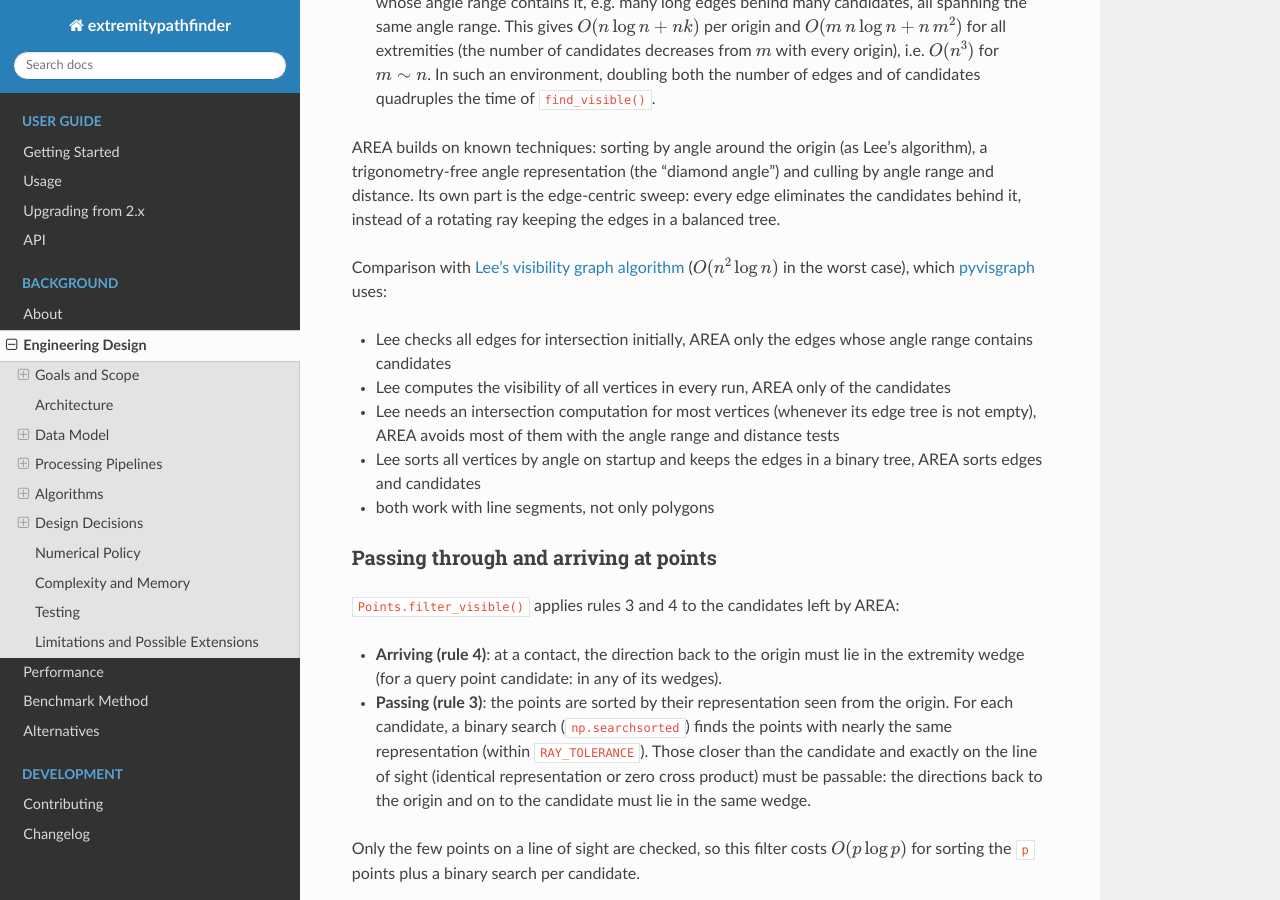
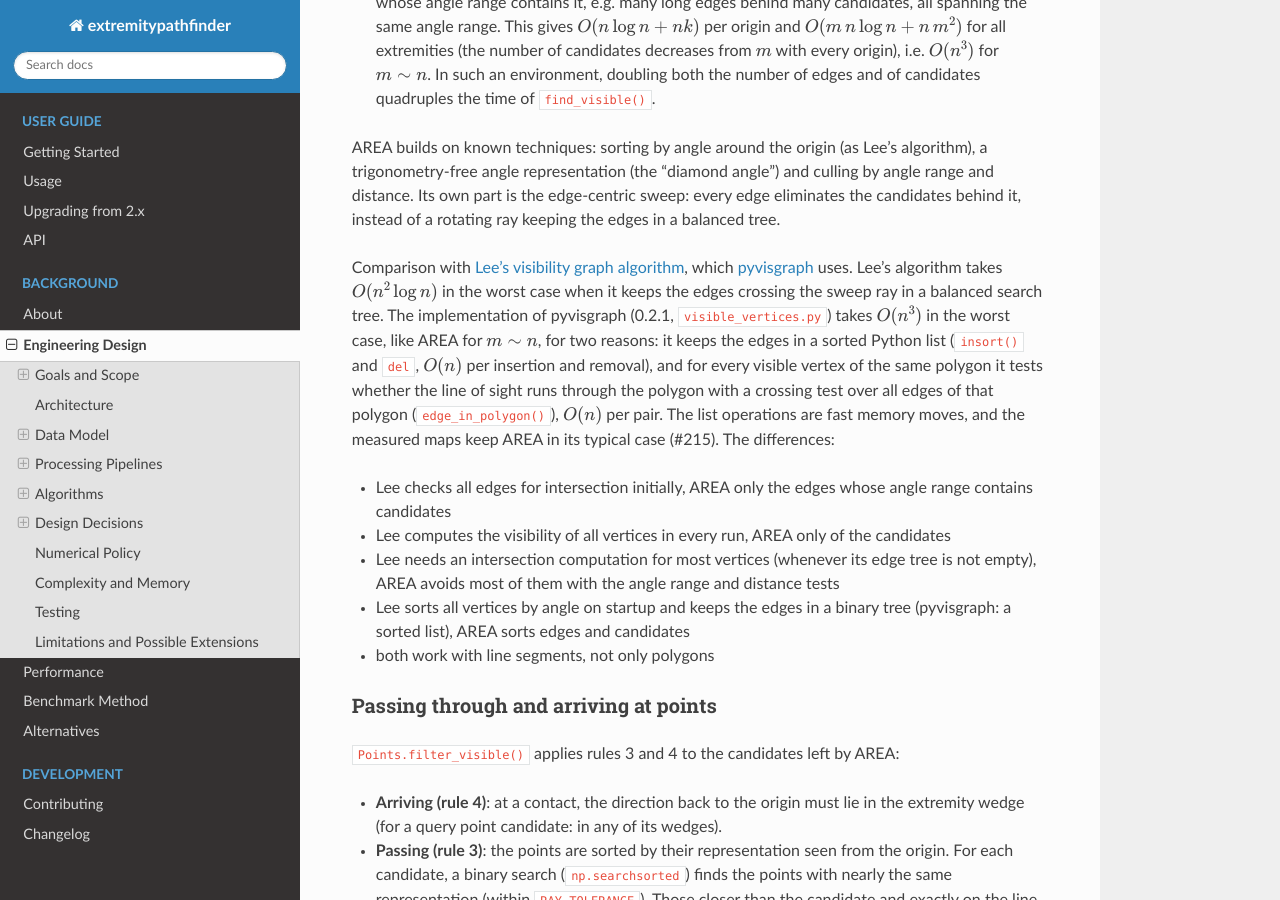
Before and after one commit to jannikmi/extremitypathfinder, a Sphinx documentation site: the page built from docs/8_design.rst, in a window 1280 px wide and 900 px high, scrolled down 8600 px. Built offline with Sphinx 7.4.7 and the Read the Docs theme 3.1.0, drawn with Linux system fonts in a browser that asks for light colours.

Commit message:
docs: worst case of pyvisgraph's implementation of Lee's algorithm (#220)
## What and why

Follow-up to #213. The documentation compared AREA's worst case (`O(n
m²)`, i.e. `O(n³)` for `m ~ n`) with Lee's algorithm at `O(n² log n)`,
"which pyvisgraph uses". That bound holds only for Lee's algorithm with
a balanced search tree of the edges crossing the sweep ray. pyvisgraph
0.2.1's implementation (`visible_vertices.py`) takes `O(n³)` in the
worst case, for two reasons:

- **Sorted list instead of a tree:** it keeps the edges in a sorted
Python list (its own `insort()` ending in `a.insert(lo, x)`, and `del
open_edges[index]`), which costs `O(n)` per insertion and removal.
- **Interior test per pair:** for every visible vertex of the same
polygon, `edge_in_polygon()` runs a crossing test over all edges of that
polygon, which is `O(n)` per pair. This alone makes it cubic, even with
a balanced tree.

This matters for the comparison in the JOSS paper (#190, #196): measured
against the competitor's actual implementation, the worst cases are the
same.

- `docs/8_design.rst`: the comparison with Lee's algorithm separates the
algorithm from pyvisgraph's implementation, gives both causes, and says
that the measured maps keep AREA in its typical case (#215).
- `docs/9_alternatives.rst`: the same, in the pyvisgraph entry.
- `CHANGELOG.rst`: amends the unreleased entry on the corrected worst
case.

An independent review (fresh context) checked the source references and
found the second cause, which the first version of this PR missed.

## Checks

- [x] `uv run tox -e docs` (strict build) passes
- [x] pre-commit hooks pass on the changed files
- [ ] tests: not affected (documentation only)
- [x] changelog entry in the `Unreleased` section
- [x] documentation updated

## AI assistance

- [x] An AI tool wrote a substantial part of this change. To be reviewed
by the maintainer.

🤖 Generated with [Claude Code](https://claude.com/claude-code)

https://claude.ai/code/session_01XJqV79greKdC4GerJQ4fin

---------

Co-authored-by: Claude <noreply@anthropic.com>

```diff
--- a/CHANGELOG.rst
+++ b/CHANGELOG.rst
@@ -72,7 +72,9 @@ other changes:
 - documentation: engineering design document (goals, architecture, data model, pipelines, algorithms and design decisions).
   The implementation details moved there from the about page.
 - documentation: corrected the worst-case time of the visibility computation (AREA) to ``O(n m²)``
-  for ``n`` vertices and ``m`` extremities (previously stated as ``O(n² log n)``), with its relation to known techniques.
+  for ``n`` vertices and ``m`` extremities (previously stated as ``O(n² log n)``), with its relation to known techniques
+  and the worst case of pyvisgraph's implementation of Lee's algorithm (``O(n³)``: a sorted list instead of a tree,
+  and a test against all edges of the polygon per visible vertex).
 - documentation: contacts and points on edges do not survive transforms that round the coordinates
   (reprojecting, rotating, shifting by decimals): snap the coordinates after transforming (#3).
 
--- a/docs/8_design.rst
+++ b/docs/8_design.rst
@@ -393,14 +393,22 @@ a trigonometry-free angle representation (the "diamond angle") and culling by an
 Its own part is the edge-centric sweep: every edge eliminates the candidates behind it,
 instead of a rotating ray keeping the edges in a balanced tree.
 
-Comparison with `Lee's visibility graph algorithm <https://dav.ee/papers/Visibility_Graph_Algorithm.pdf>`__
-(:math:`O(n^2 \log n)` in the worst case), which `pyvisgraph <https://github.com/TaipanRex/pyvisgraph>`__ uses:
+Comparison with `Lee's visibility graph algorithm <https://dav.ee/papers/Visibility_Graph_Algorithm.pdf>`__,
+which `pyvisgraph <https://github.com/TaipanRex/pyvisgraph>`__ uses.
+Lee's algorithm takes :math:`O(n^2 \log n)` in the worst case when it keeps the edges crossing the sweep ray
+in a balanced search tree. The implementation of pyvisgraph (0.2.1, ``visible_vertices.py``) takes :math:`O(n^3)`
+in the worst case, like AREA for :math:`m \sim n`, for two reasons: it keeps the edges in a sorted Python list
+(``insort()`` and ``del``, :math:`O(n)` per insertion and removal), and for every visible vertex of the same polygon
+it tests whether the line of sight runs through the polygon with a crossing test over all edges of that polygon
+(``edge_in_polygon()``), :math:`O(n)` per pair.
+The list operations are fast memory moves, and the measured maps keep AREA in its typical case (#215).
+The differences:
 
 - Lee checks all edges for intersection initially, AREA only the edges whose angle range contains candidates
 - Lee computes the visibility of all vertices in every run, AREA only of the candidates
 - Lee needs an intersection computation for most vertices (whenever its edge tree is not empty),
   AREA avoids most of them with the angle range and distance tests
-- Lee sorts all vertices by angle on startup and keeps the edges in a binary tree,
+- Lee sorts all vertices by angle on startup and keeps the edges in a binary tree (pyvisgraph: a sorted list),
   AREA sorts edges and candidates
 - both work with line segments, not only polygons
 
--- a/docs/9_alternatives.rst
+++ b/docs/9_alternatives.rst
@@ -37,8 +37,11 @@ Other packages
 `pyvisgraph <https://github.com/TaipanRex/pyvisgraph>`__ (Python, MIT)
     The closest alternative: pure Python, installable from PyPI.
     **Unmaintained**: the last release (0.2.1) dates from 2018, the last commit from 2020.
-    Builds the complete visibility graph of all obstacle vertices with Lee's :math:`O(n^2 \log n)` algorithm
+    Builds the complete visibility graph of all obstacle vertices with Lee's algorithm
     (optionally with multiple worker processes) and finds paths with Dijkstra's algorithm.
+    Lee's algorithm takes :math:`O(n^2 \log n)` with a balanced tree of the edges. The implementation of pyvisgraph
+    takes :math:`O(n^3)` in the worst case: it keeps the edges in a sorted list and tests every visible vertex
+    of the same polygon against all edges of the polygon (cf. :ref:`engineering design <design>`).
     Obstacles are polygons in the unbounded plane (no boundary polygon).
     Differences to this package:
 
```
